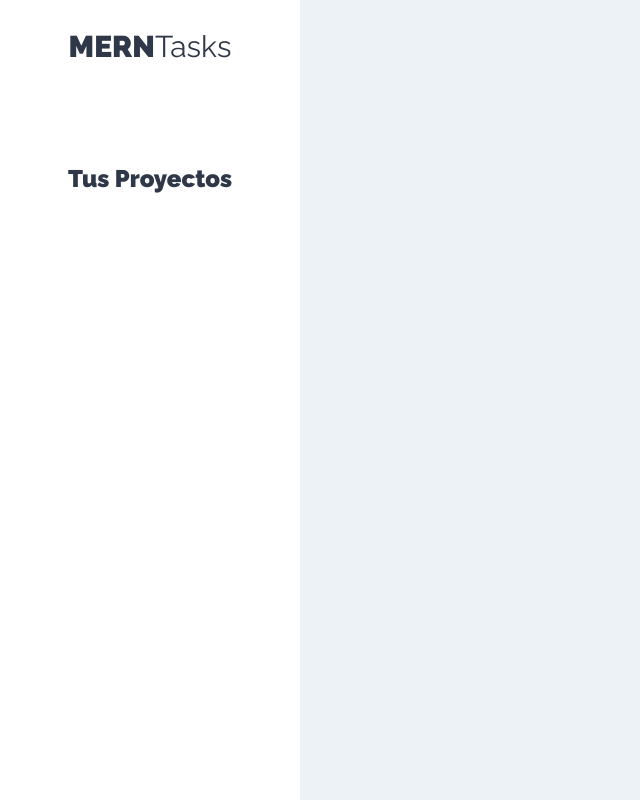
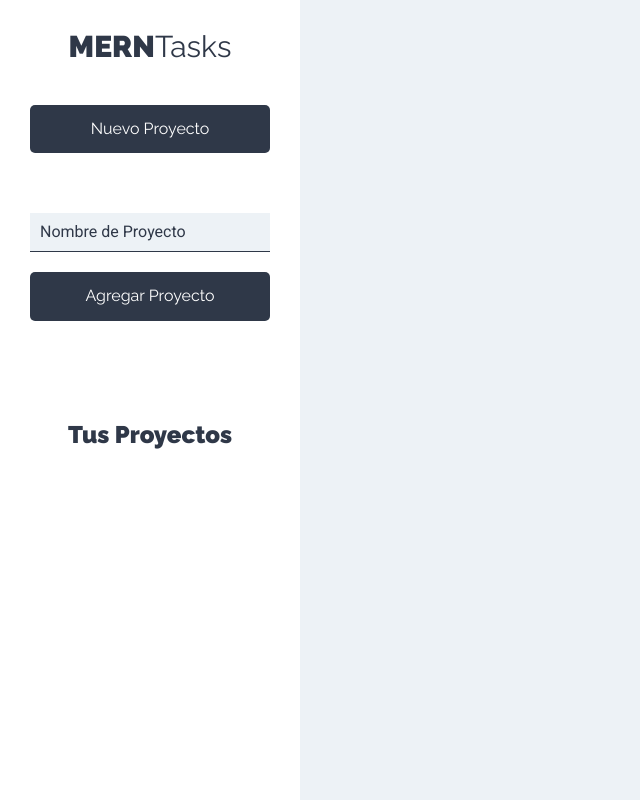
Before and after one commit to pipe473/MERNTasks-Cliente, a React (Create React App) app: page /proyectos in a window 1280 px wide. Shown: the whole page, without its empty margins (0-640 px from the left). Built offline with nearby package versions, Linux system fonts and the light colour scheme.

Commit message:
Creando el formulario para nuevos proyectos

```diff
--- a/src/components/layout/Sidebar.js
+++ b/src/components/layout/Sidebar.js
@@ -1,9 +1,12 @@
 import React from 'react';
+import NuevoProyecto from '../proyectos/NuevoProyecto';
 
 const Sidebar = () => {
     return (
         <aside>
             <h1>MERN<span>Tasks</span></h1>
+
+            <NuevoProyecto />
 
             <div className="proyectos">
                 <h2>Tus Proyectos</h2>
--- /dev/null
+++ b/src/components/proyectos/NuevoProyecto.js
@@ -0,0 +1,29 @@
+import React, { Fragment } from "react";
+
+const NuevoProyecto = () => {
+  return (
+    <Fragment>
+      <button type="button" className="btn btn-block btn-primario">
+        Nuevo Proyecto
+      </button>
+      <form
+        className="formulario-nuevo-proyecto"
+      >
+          <input
+            type="text"
+            className="input-text"
+            placeholder="Nombre de Proyecto"
+            name="nombre"
+          />
+
+          <input
+            type="submit"
+            className="btn btn-primario btn-block"
+            value="Agregar Proyecto"
+          />
+      </form>
+    </Fragment>
+  );
+};
+
+export default NuevoProyecto;
```
